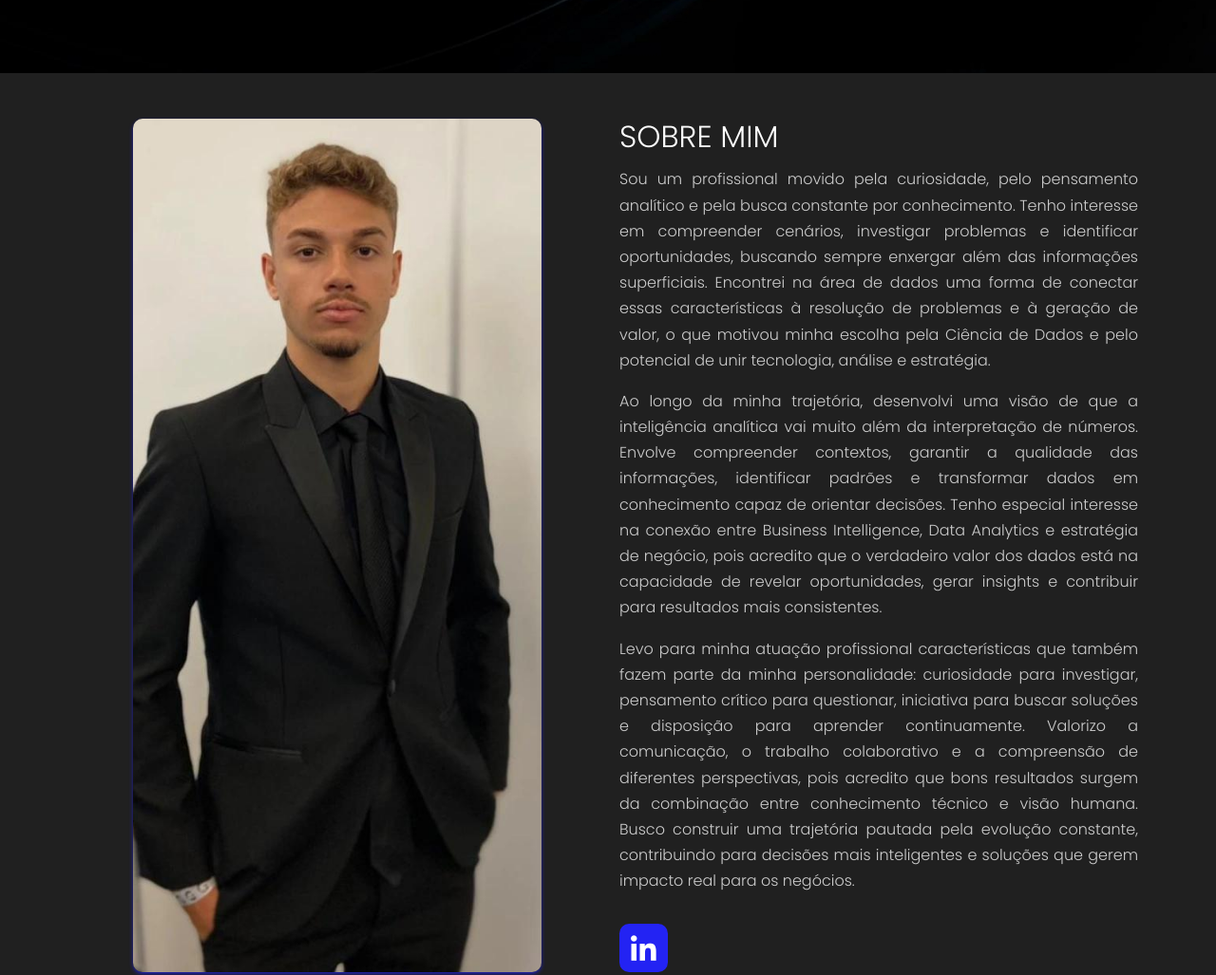
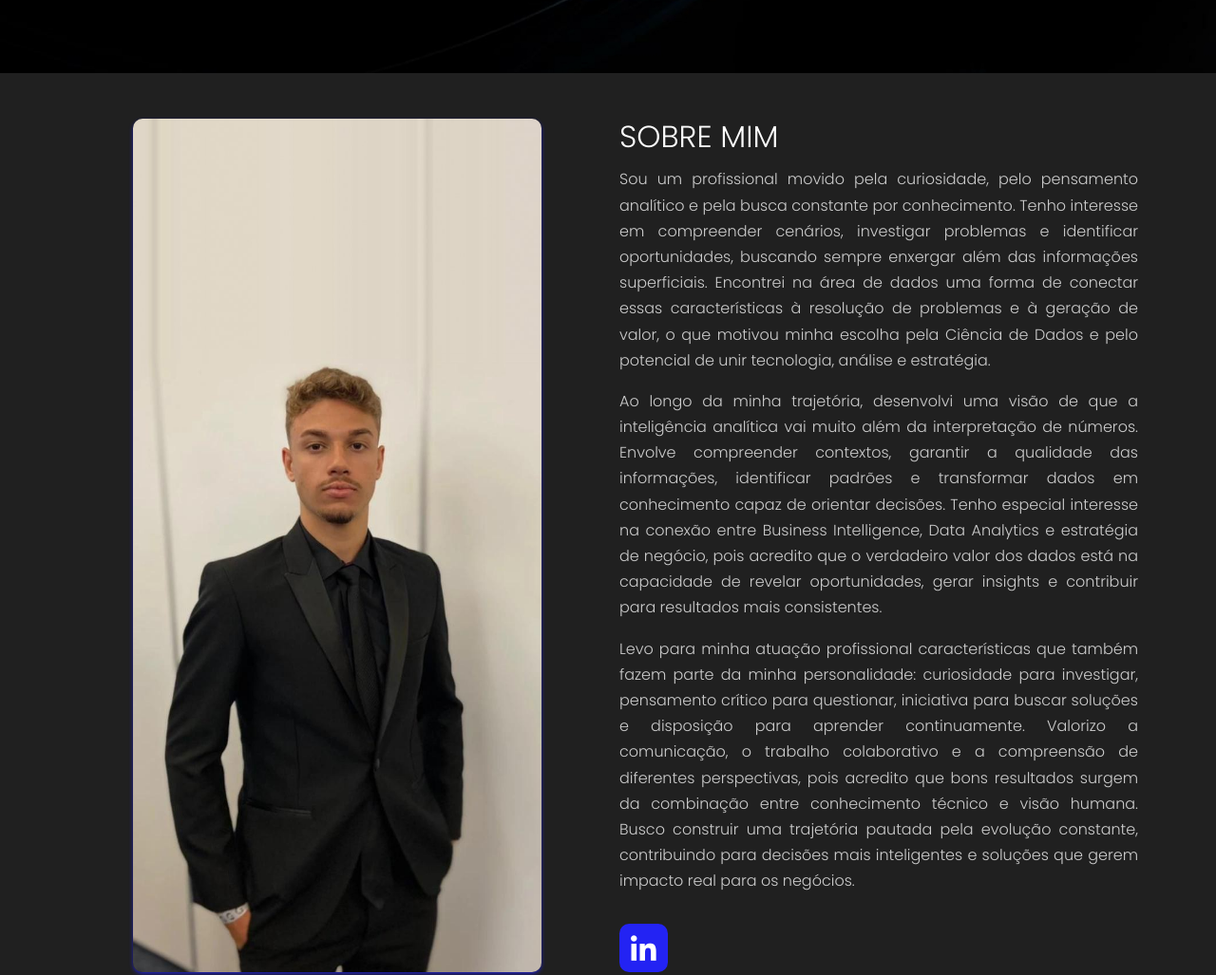
Before and after one commit to francojoaovitor10/portfolio, a plain HTML site: page index.html in a window 1280 px wide. Shown: the part 723-1750 px from the top of the page at 95% size. Drawn offline with nearby package versions, Linux system fonts and the light colour scheme.

Commit message:
style: foto do Sobre mim na escala original com fundo estendido
- img/about-extended.jpg: foto original com a parede estendida para cima
- #about-image ancorada pela base (object-position: center bottom)
- Texto alternativo descritivo

Co-Authored-By: Claude Opus 5.5 <noreply@anthropic.com>

```diff
--- a/css/style.css
+++ b/css/style.css
@@ -163,6 +163,7 @@ span {
     min-height: 600px;
     width: 100%;
     object-fit: cover;
+    object-position: center bottom;
     border-radius: 10px;
     box-shadow: var(--main-color) 0px 2px 5px -1px, rgba(0, 0, 0, 0.3) 0px 1px 3px -1px;
 }
--- a/index.html
+++ b/index.html
@@ -91,7 +91,7 @@
             <div class="container py-5">
                 <div class="row">
                     <div class="col-lg-6 d-flex justify-content-center">
-                        <img src="img/about.jpg" alt="about-me-image" id="about-image">
+                        <img src="img/about-extended.jpg" alt="Foto de João Vitor Franco" id="about-image">
                     </div>
 
                     <div class="col-lg-6 d-flex justify-content-center flex-column">
```
Also changed, not shown: img/about-extended.jpg (added).
